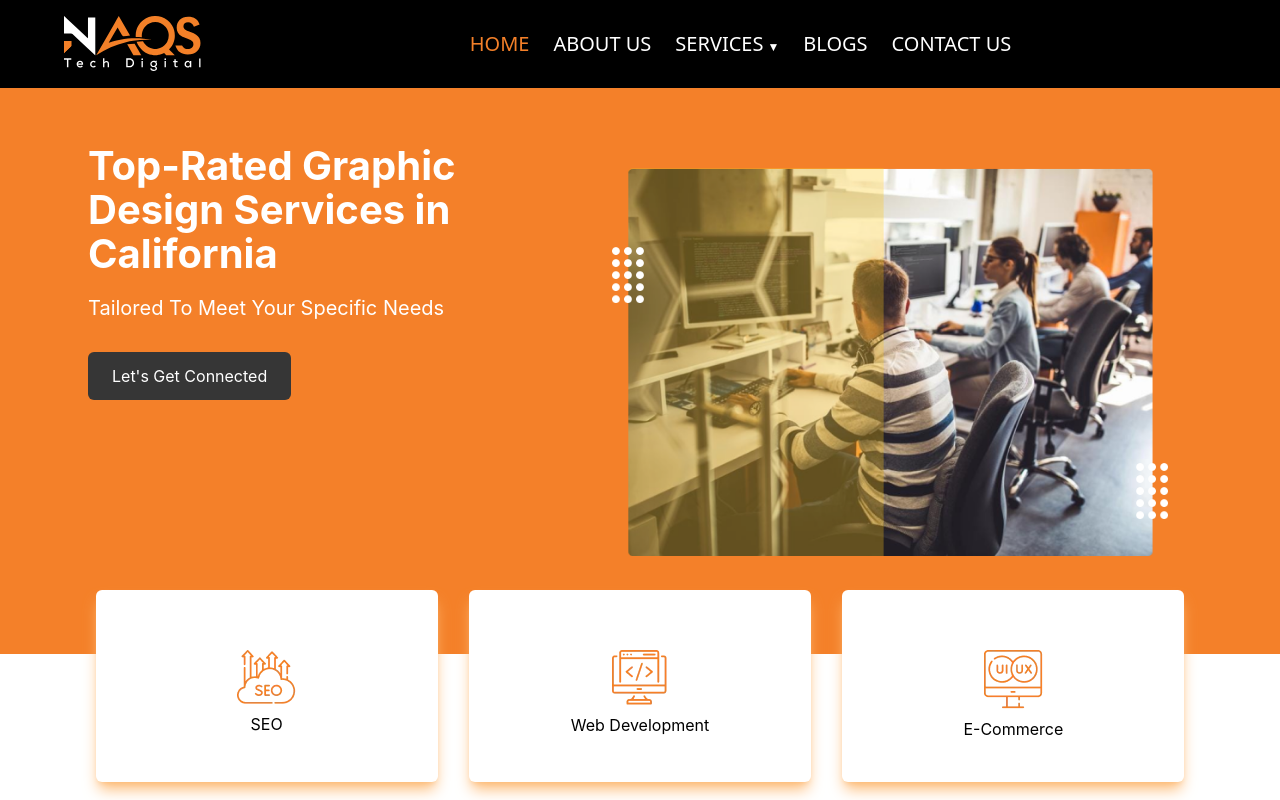
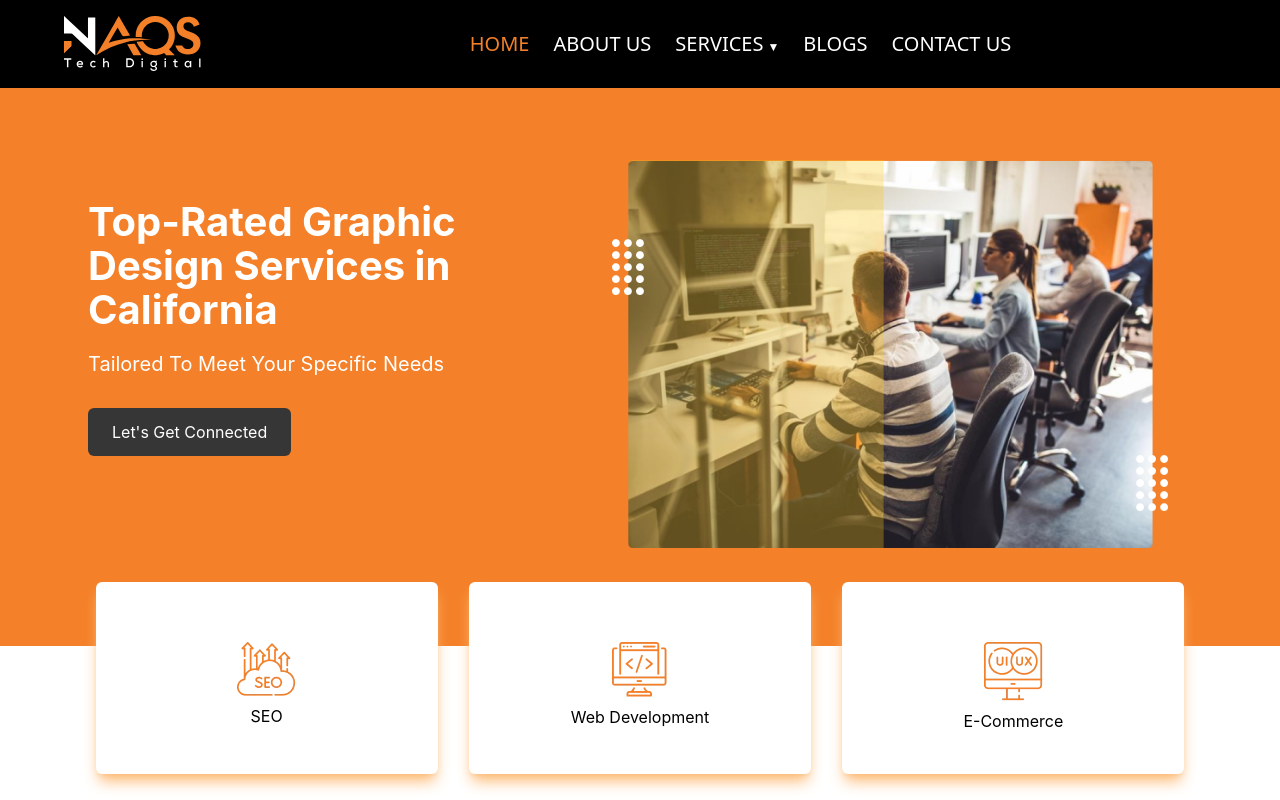
Before and after one commit to HumairaBatool/NaqsTech, a React (Create React App) app: page /graphicdesign in a window 1280 px wide. Shown: the top 800 px of the page. Built offline with nearby package versions, Linux system fonts and the light colour scheme.

Commit message:
Few-Changes-in-graphic-designs

```diff
--- a/src/Components/Graphic-Design.js
+++ b/src/Components/Graphic-Design.js
@@ -51,9 +51,9 @@ function GraphicDesign() {
       <div className="mx-auto ">
         {/*First Section*/}
         <div className=" bg-[#F48029] max-w-full container lg:pb-[50px] xs:pb-[8rem] md:pt-[40px] xs:pt-2">
-          <div className=" grid lg:grid-cols-2 md:grid-cols-1 lg:pl-14 lg:pr-28 ">
+          <div className=" grid lg:grid-cols-2 md:grid-cols-1 lg:pl-14 lg:pr-28 items-center ">
             {/* First Column */}
-            <div className="text-left md:pb-20 lg:pb-28 lg:mt-4 text-white xs:mx-8 ">
+            <div className="text-left md:pb-20 lg:pb-28 lg:mt-4 text-white xs:mx-8 lg:pt-10">
               <h1 className="xs:text-[17px] xs3:text-[28px] md:text-[35px]  lg:text-[40px] xs:font-[700] lg:font-[700] lg:leading-[44px] md:leading-[49px] sm:leading-[39.2px]  xs:leading-[28px]">
                 Top-Rated Graphic Design Services in California
               </h1>
@@ -66,7 +66,7 @@ function GraphicDesign() {
             </div>
 
             {/* Second Column */}
-            <div className=" overflow-hidden lg:pt-10 lg:px-0 xs:px-10">
+            <div className=" overflow-hidden lg:pt-8 lg:px-0 xs:px-10">
               <img className="lg:mb-12 xs:w-full" src={img2} alt="" />
             </div>
           </div>
--- a/src/Components/Hidden-Text-GD.js
+++ b/src/Components/Hidden-Text-GD.js
@@ -5,7 +5,7 @@ const HideShowText = () => {
   const [openColumnIndex, setOpenColumnIndex] = useState(0);
 
   const handleTextToggle = (index) => {
-    // If the clicked column is the same as the currently open column, do nothing
+    // If the clicked column is the same as the currently open column
     if (openColumnIndex === index) {
       return;
     }
```
